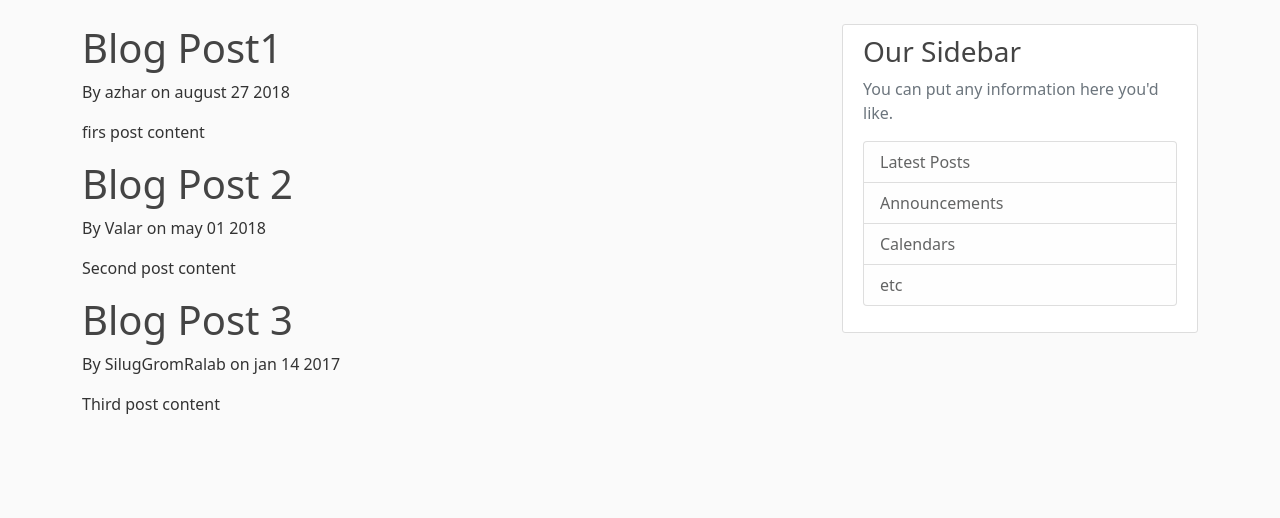
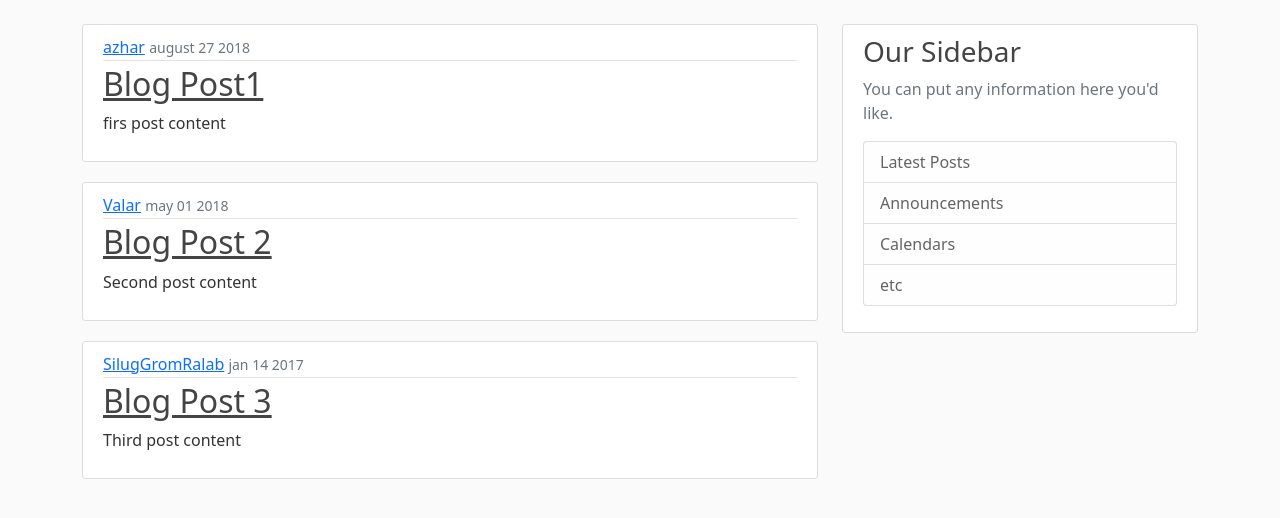
Before and after one commit to AzharUddinSheikh/Django-Corey-Tut, a Django app: page /blog/ in a window 1280 px wide. Shown: the part 56-574 px from the top of the page. Run offline with Django 3.2, Linux system fonts and the light colour scheme.

Commit message:
provided navigation for home | about & copied snippet for airticle to make our home content beautiful

```diff
--- a/blog/templates/blog/base.html
+++ b/blog/templates/blog/base.html
@@ -31,8 +31,8 @@
                 </button>
                 <div class="collapse navbar-collapse" id="navbarToggle">
                     <div class="navbar-nav mr-auto">
-                        <a class="nav-item nav-link" href="/">Home</a>
-                        <a class="nav-item nav-link" href="/about">About</a>
+                        <a class="nav-item nav-link" href="{% url 'blog-home' %}">Home</a>
+                        <a class="nav-item nav-link" href="{% url 'blog-about' %}">About</a>
                     </div>
                     <!-- Navbar Right Side -->
                     <div class="navbar-nav">
--- a/blog/templates/blog/home.html
+++ b/blog/templates/blog/home.html
@@ -1,8 +1,15 @@
 {% extends 'blog/base.html' %}
 {% block content %}
-    {% for post in posts %}
-        <h1>{{post.title}}</h1>
-        <p>By {{post.author}} on {{post.date_posted}}</p>
-        <p>{{post.content}}</p>
-    {% endfor %}
+{% for post in posts %}
+<article class="media content-section">
+    <div class="media-body">
+        <div class="article-metadata">
+            <a class="mr-2" href="#">{{ post.author }}</a>
+            <small class="text-muted">{{ post.date_posted }}</small>
+        </div>
+        <h2><a class="article-title" href="#">{{ post.title }}</a></h2>
+        <p class="article-content">{{ post.content }}</p>
+    </div>
+</article>
+{% endfor %}
 {% endblock content %}
```
